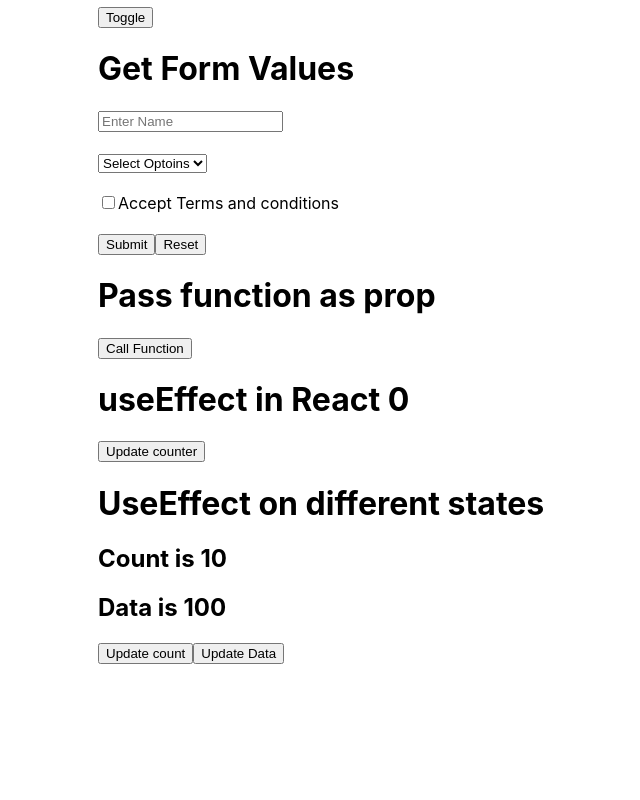
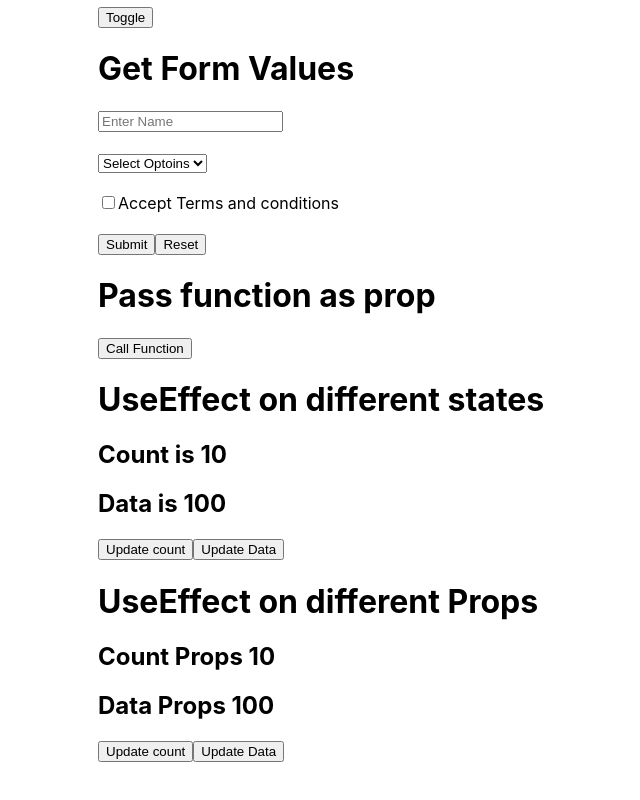
Before and after one commit to Neelam618/react-demo, a React (Create React App) app: page / in a window 1280 px wide. Shown: the part 932-1732 px from the top of the page, without its empty margins (62-702 px from the left). Built offline with nearby package versions, Linux system fonts and the light colour scheme.

Commit message:
useEffect on different props

```diff
--- a/src/App.js
+++ b/src/App.js
@@ -1,3 +1,4 @@
+import {useState} from 'react'
 import UseStatedemo from './components/useState/UseStatedemo'
 import NumberIncrement from './components/useState/NumberIncrement'
 import Students from './components//useState/Propsdemo'
@@ -5,10 +6,13 @@
 import HideShowBtn from './components/useState/HideShowBtn';
 import GetFormValues from './components/useState/GetFormValues'
 import PassFunctionAsProp from './components/useState/PassFunctionAsProp'
-import UseEffectDemo from './components/useEffect/UseEffectDemo'
 import UseEffectWithstates from './components/useEffect/UseEffectWithstates'
+import USeEffetcOnProps from './components/useEffect/USeEffetcOnProps'
 
 function App() {
+  const [count, setCount] = useState(10)
+  const [data, setData] = useState(100)
+
   function getData() {
     alert("function called from App")
   }
@@ -26,8 +30,10 @@
       <HideShowBtn />
       <GetFormValues />
       <PassFunctionAsProp data={getData}/>
-      <UseEffectDemo />
       <UseEffectWithstates />
+      <USeEffetcOnProps count={count} data={data}/>
+      <button onClick={() => {setCount(count+1)}}>Update count</button>
+      <button onClick={() => {setData(data+1)}}>Update Data</button>
     </div>
   );
 }
--- /dev/null
+++ b/src/components/useEffect/USeEffetcOnProps.js
@@ -0,0 +1,19 @@
+import React, {useEffect} from 'react'
+
+export default function USeEffetcOnProps(props) {
+    useEffect(() => {
+        console.warn("useEffect called on count prop")
+    }, [props.count])
+
+    useEffect(() => {
+         console.warn("useEffect called on data prop")
+    }, [props.data])
+
+    return (
+        <div>
+            <h1>UseEffect on different Props</h1>
+            <h2>Count Props {props.count}</h2>
+            <h2>Data Props {props.data}</h2>
+        </div>
+    )
+}
--- a/src/components/useEffect/UseEffectDemo.js
+++ /dev/null
@@ -1,14 +0,0 @@
-import React, {useState, useEffect} from 'react'
-
-export default function UseEffectDemo() {
-    const [count, setCount] = useState(0)
-    useEffect(() => {
-        console.log("useEffect called for demo")
-    })
-    return (
-        <div>
-            <h1>useEffect in React {count}</h1>
-            <button onClick={()=> setCount(count+1)}>Update counter</button>
-        </div>
-    )
-}
--- a/src/components/useEffect/UseEffectWithstates.js
+++ b/src/components/useEffect/UseEffectWithstates.js
@@ -8,7 +8,7 @@
     }, [count])
 
     useEffect(() => {
-         alert("useEffect called on data state")
+         console.log("useEffect called on data state")
     }, [data])
 
     return (
```
